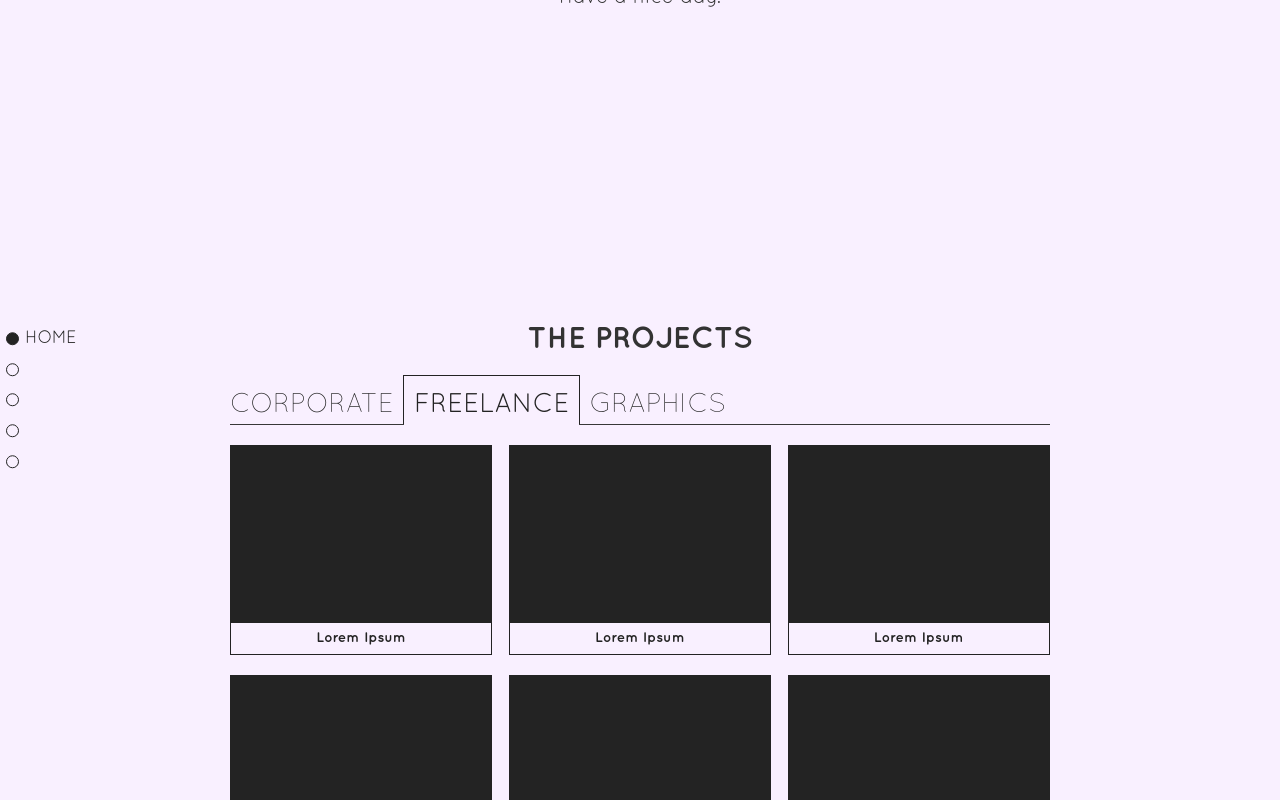
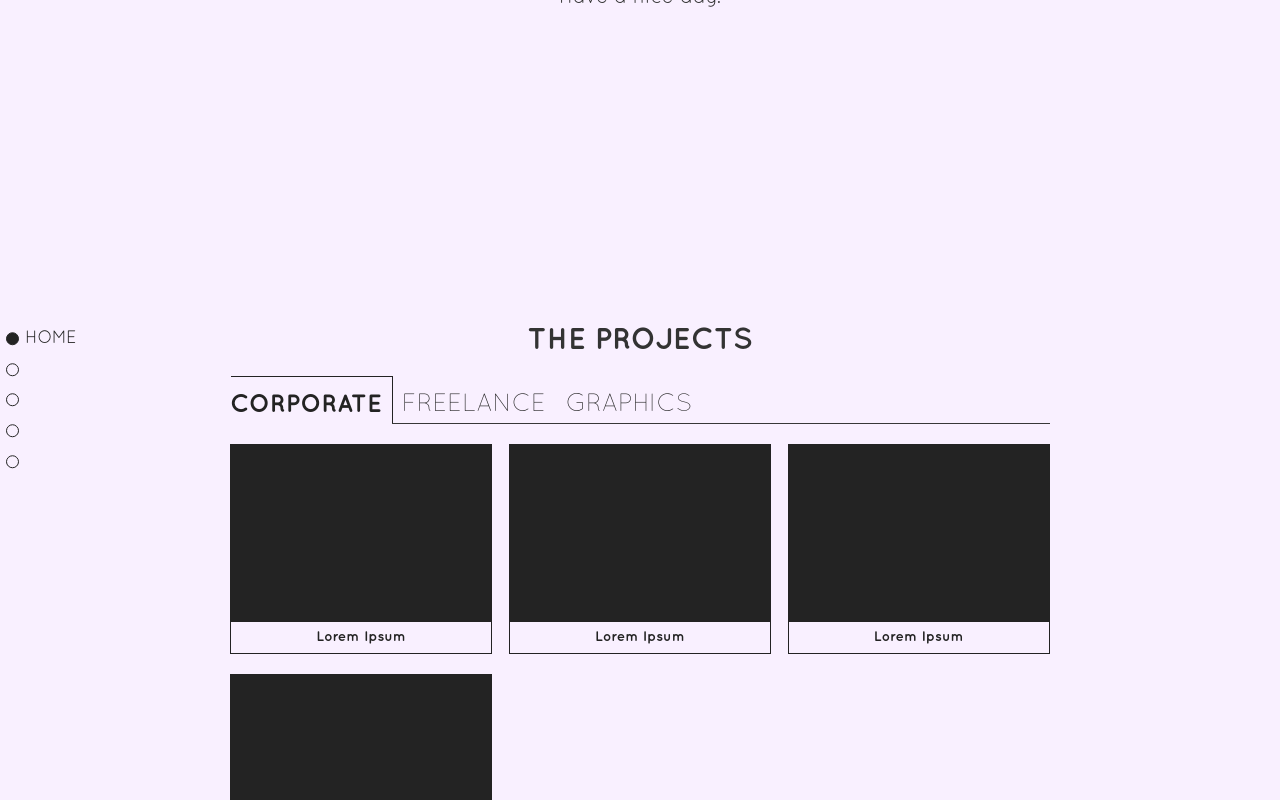
Before and after one commit to jaotors/jaotors.github.io, a website: page index.html in a window 1280 px wide. Both pictures are taken after a click on the link "CORPORATE". Drawn offline with Linux system fonts and the light colour scheme.

Commit message:
add tabs function

```diff
--- a/assets/js/scripts.js
+++ b/assets/js/scripts.js
@@ -73,4 +73,15 @@ $(document).ready(function() {
                         });
     /* END SKILL CHART */
 
+    /* data tabs */
+    $('.container-tabs').hide();
+    $('.container-tabs.active').show();
+    $('.sec-tabs a').click(function() {
+        var num = $(this).attr('data-tab');
+        $(this).parent().addClass('active').siblings().removeClass('active');
+        $('.container-tabs').hide();
+        $('.container-tabs.cont' + num).fadeIn().addClass('active');
+    });
+    /* end data tabs */
+
 })
--- a/assets/sass/_main.scss
+++ b/assets/sass/_main.scss
@@ -162,7 +162,7 @@ section {
                   1px -1px 0 $def-color,
                   -1px 0 0 $def-color,
                   -1px -1px 0 $def-color;
-                  font-weight: normal;
+                  font-weight: bold;
           }
 
           &:first-child {
@@ -183,7 +183,7 @@ section {
         a {
           display: block;
           padding: 10px 10px 0 10px;
-          font-size: 27px;
+          font-size: 25px;
           text-decoration: none;
           display: block;
           text-transform: uppercase;
@@ -192,7 +192,7 @@ section {
 
           &:hover {
             color: inherit;
-            font-weight: normal;
+            font-weight: bold;
           }
         }
       }
--- a/index.html
+++ b/index.html
@@ -50,7 +50,39 @@
                             <li class="active"><a href="#" data-tab="2">freelance</a></li>
                             <li><a href="#" data-tab="3">graphics</a></li>
                         </ul>
-                        <div class="container-tabs" data-child="1">
+                        <div class="container-parent">
+                            <div class="container-tabs cont1">
+                                <ul>
+                                    <li>
+                                        <a href="">
+                                            <span class="pic"><img src="" alt=""></span>
+                                            <span class="title"><strong>Lorem Ipsum</strong></span>
+                                        </a>
+                                    </li>
+
+                                    <li>
+                                        <a href="">
+                                            <span class="pic"><img src="" alt=""></span>
+                                            <span class="title"><strong>Lorem Ipsum</strong></span>
+                                        </a>
+                                    </li>
+
+                                    <li>
+                                        <a href="">
+                                            <span class="pic"><img src="" alt=""></span>
+                                            <span class="title"><strong>Lorem Ipsum</strong></span>
+                                        </a>
+                                    </li>
+
+                                    <li>
+                                        <a href="">
+                                            <span class="pic"><img src="" alt=""></span>
+                                            <span class="title"><strong>Lorem Ipsum</strong></span>
+                                        </a>
+                                    </li>
+                                </ul>
+                            </div>
+                            <div class="container-tabs cont2 active">
                                 <ul>
                                     <li>
                                         <a href="">
@@ -93,9 +125,18 @@
                                             <span class="title"><strong>Lorem Ipsum</strong></span>
                                         </a>
                                     </li>
-
-
                                 </ul>
+                            </div>
+                            <div class="container-tabs cont3">
+                                <ul>
+                                    <li>
+                                        <a href="">
+                                            <span class="pic"><img src="" alt=""></span>
+                                            <span class="title"><strong>Lorem Ipsum</strong></span>
+                                        </a>
+                                    </li>
+                                </ul>
+                            </div>
                         </div>
                     </div>
                 </section>
--- a/resources/js/scripts.js
+++ b/resources/js/scripts.js
@@ -73,4 +73,15 @@ $(document).ready(function() {
                         });
     /* END SKILL CHART */
 
+    /* data tabs */
+    $('.container-tabs').hide();
+    $('.container-tabs.active').show();
+    $('.sec-tabs a').click(function() {
+        var num = $(this).attr('data-tab');
+        $(this).parent().addClass('active').siblings().removeClass('active');
+        $('.container-tabs').hide();
+        $('.container-tabs.cont' + num).fadeIn().addClass('active');
+    });
+    /* end data tabs */
+
 })
```
Also changed, not shown: resources/css/app.css. Lines whose indentation alone changed are shown as unchanged.
